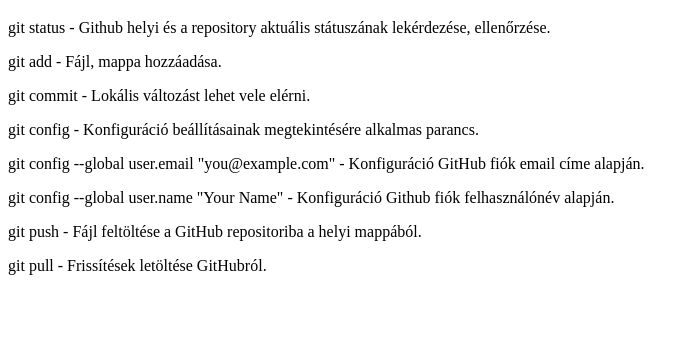
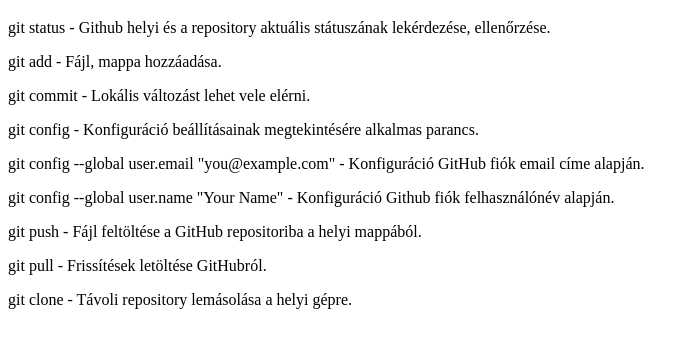
Before and after one commit to oroszkristof/EYZWG9WebProgDes, a plain HTML site: page EYZWG9_09.23/EYZWG9.html in a window 1280 px wide. Shown: the part 61-408 px from the top of the page, without its empty margins (0-699 px from the left). Drawn offline with Linux system fonts and the light colour scheme.

Commit message:
Első feladat - Egyszerű HTML készítése

```diff
--- a/EYZWG9_09.23/EYZWG9.html
+++ b/EYZWG9_09.23/EYZWG9.html
@@ -40,6 +40,10 @@ git push - Fájl feltöltése a GitHub repositoriba a helyi mappából.
 git pull - Frissítések letöltése GitHubról.
 <p>
 
+<p>
+git clone - Távoli repository lemásolása a helyi gépre.
+<p>
+
 
 </body>
 </html>
```
